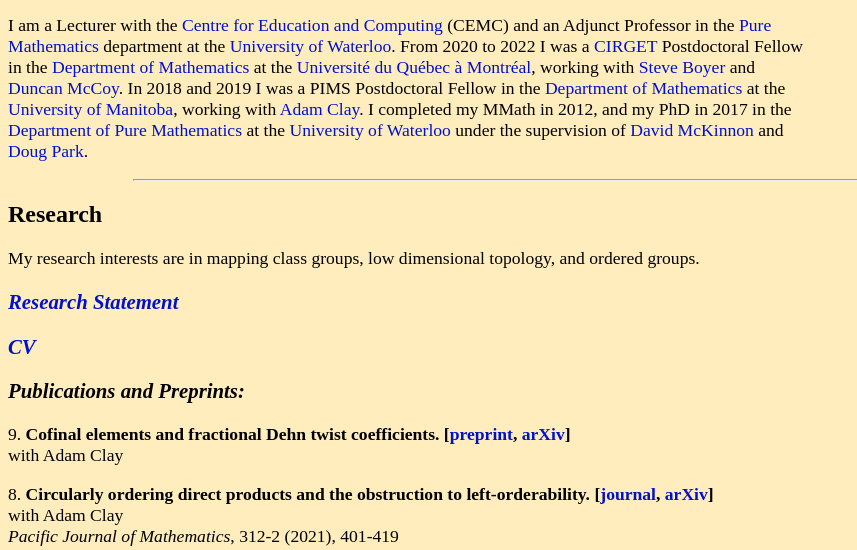
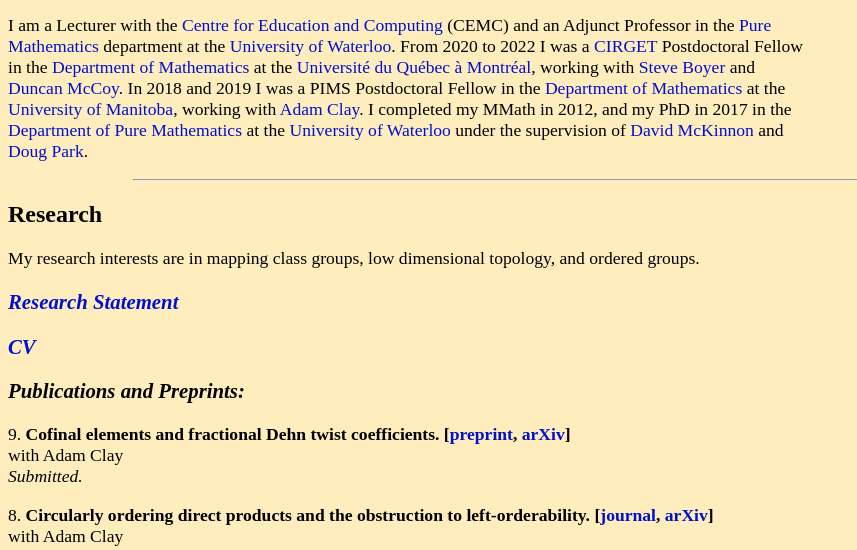
Before and after one commit to TyJGh/TyJGh.github.io, a plain HTML site: page maths.html in a window 1280 px wide. Shown: the part 167-717 px from the top of the page, without its empty margins (0-857 px from the left). Drawn offline with Linux system fonts and the light colour scheme.

Commit message:
Updated CV and maths page with submitted article and Waterloo seminar talk

```diff
--- a/maths.html
+++ b/maths.html
@@ -111,7 +111,8 @@
 	<h3 style="font-size:130%"><i><a href="CV.pdf">CV</a></i></h3>
 	<h3 style="font-size:130%"><i>Publications and Preprints:</i></h3>
 		<p id="maintext">9. <b>Cofinal elements and fractional Dehn twist coefficients. [<a href="cofinalboundarytwists.pdf">preprint</a>, <a href="https://arxiv.org/pdf/2210.07044.pdf">arXiv</a>]</b><br>
-		with Adam Clay<br></p>
+		with Adam Clay<br>
+		<i>Submitted.</i></p>
 		<p id="maintext">8. <b>Circularly ordering direct products and the obstruction to left-orderability. [<a href="COandobstructingLO.pdf">journal</a>, <a href="https://arxiv.org/pdf/2006.08704.pdf">arXiv</a>]</b><br>
 		with Adam Clay<br>
 		<i>Pacific Journal of Mathematics</i>, 312-2 (2021), 401-419</p>
```
Also changed, not shown: 6 other files.
